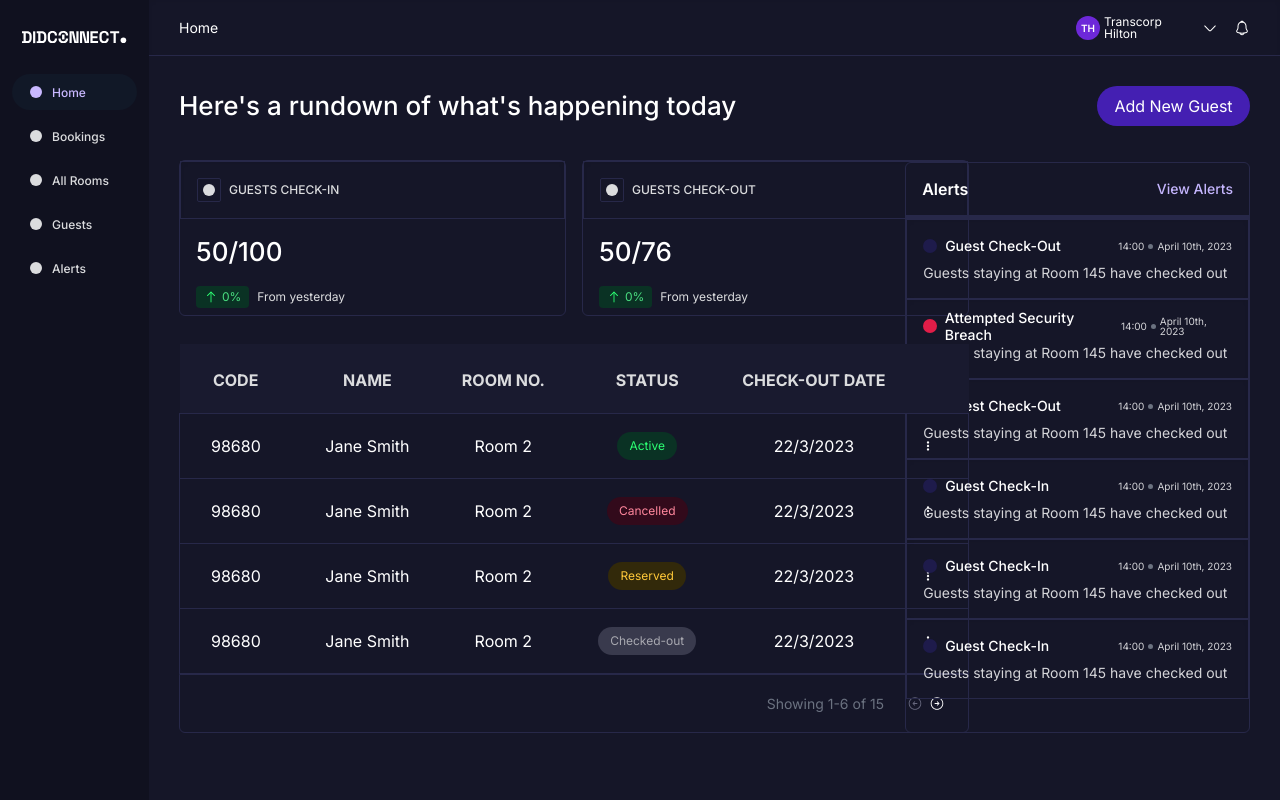
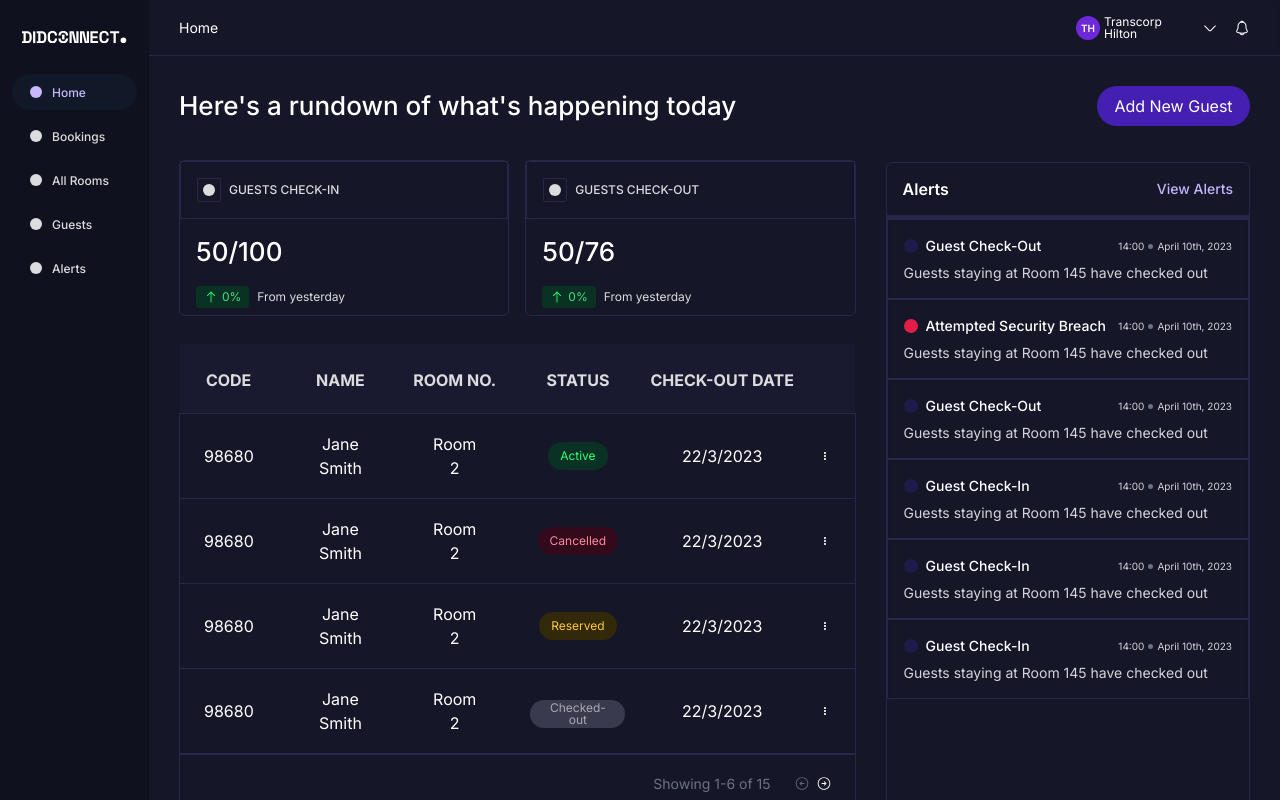
Before and after one commit to Camillarhi/Didconnect, a Next.js app: page / in a window 1280 px wide. Built offline with nearby package versions, Linux system fonts and the light colour scheme.

Commit message:
completed dashboard

```diff
--- a/src/app/page.tsx
+++ b/src/app/page.tsx
@@ -158,15 +158,15 @@ export default function Home() {
         </p>
         <Button className=" w-[9.5625rem]">Add New Guest</Button>
       </div>
-      <div className=" flex gap-x-[1.875rem]">
-        <div className=" w-[65%] gap-y-[1.875rem] flex flex-col">
+      <div className=" flex gap-[1.875rem] flex-col md:flex-row">
+        <div className="md:w-[65%] w-full gap-y-[1.875rem] flex flex-col">
           <StatisticsCards />
-          <div className=" md:w-[49.375rem] md:max-w-[49.375rem] w-[85vw] max-w-[85vw] overflow-auto max-h-[calc(100vh-13.75rem)]">
+          <div className=" w-full max-w-full overflow-auto max-h-[calc(100vh-13.75rem)]">
             <TableGroup data={data} columns={columns} />
           </div>
         </div>
 
-        <div className=" w-[35%] border border-[#272849] rounded-md">
+        <div className=" md:w-[35%] w-full border border-[#272849] rounded-md">
           <div className=" flex justify-between items-center px-4 py-2 h-[3.5rem] border-b-4 border-[#272849]">
             <p className=" font-semibold">Alerts</p>
             <p className="text-violet-300 text-sm font-medium capitalize leading-tight">
--- a/src/components/statisticsCard/statisticsCards.tsx
+++ b/src/components/statisticsCard/statisticsCards.tsx
@@ -3,7 +3,7 @@ import StatisticsCard from "./statisticsCard";
 
 export default function StatisticsCards() {
   return (
-    <div className="w-[49.375rem] h-[9.5rem] justify-between items-center gap-4 flex">
+    <div className="w-full h-[9.5rem] justify-between items-center gap-4 flex">
       <StatisticsCard title=" Guests CHECK-IN" stats="50/100" />
       <StatisticsCard title=" Guests CHECK-OUT" stats="50/76" />
     </div>
```
